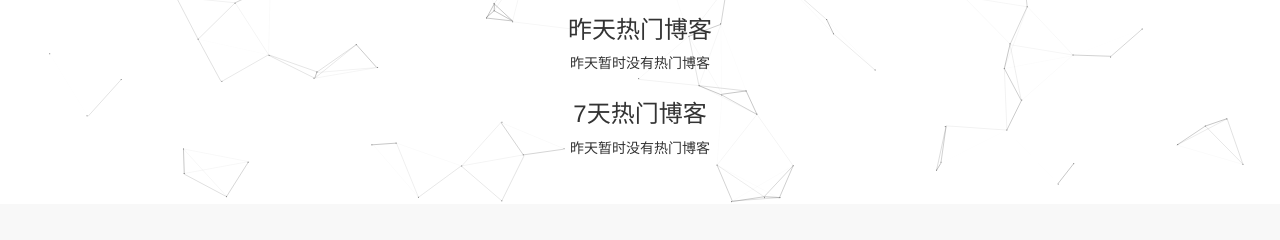
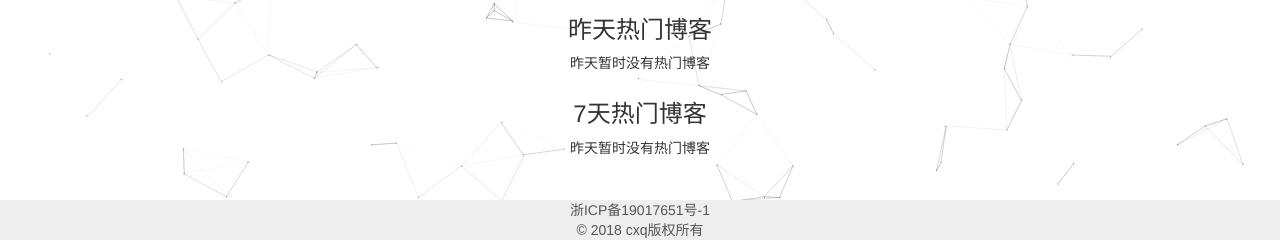
Before and after one commit to cxq1/c, a Django app: page /home in a window 1280 px wide. Shown: the part 596-836 px from the top of the page. Before the commit the page ends 798 px from the top, so only its background shows below. Run offline with Django 3.2, Linux system fonts and the light colour scheme; data comes from the database, SQL or seed files in the repository; some libraries are stand-ins or nearby versions.

Commit message:
版权xx

```diff
--- a/static/base.css
+++ b/static/base.css
@@ -11,3 +11,15 @@ ul {
 ul.navbar-right{
     margin-right: 0;
 }
+div.footer{
+    margin-top: 3em;
+    background-color: #eee;
+    color: #555;
+}
+div.website-info{
+    text-align: center;
+}
+div.website-info p{
+    margin-bottom: 0;
+
+}
--- a/templates/base.html
+++ b/templates/base.html
@@ -62,6 +62,14 @@
     </div>
 
     {% block content %}{% endblock %}
+
+    <div class="footer">
+        <div class="website-info">
+            <p>浙ICP备19017651号-1 </p>
+            <p style="font-family:arial;">&copy;  2018 cxq版权所有</p>
+        </div>
+    </div>
+
     <div class="modal fade" id="login_modal" tabindex="-1" role="dialog">
             <div class="modal-dialog modal-sm" role="document">
                 <div class="modal-content">
--- a/templates/home.html
+++ b/templates/home.html
@@ -7,7 +7,7 @@
 
 {% block header_extends %}
     <link rel="stylesheet" href="{% static 'home.css' %}">
-    <script src="http://cdn.hcharts.cn/highcharts/highcharts.js"></script>
+    <script src="//cdn.hcharts.cn/highcharts/highcharts.js"></script>
 {% endblock %}
 
 {% block nav_home_active %}active{% endblock %}
```
